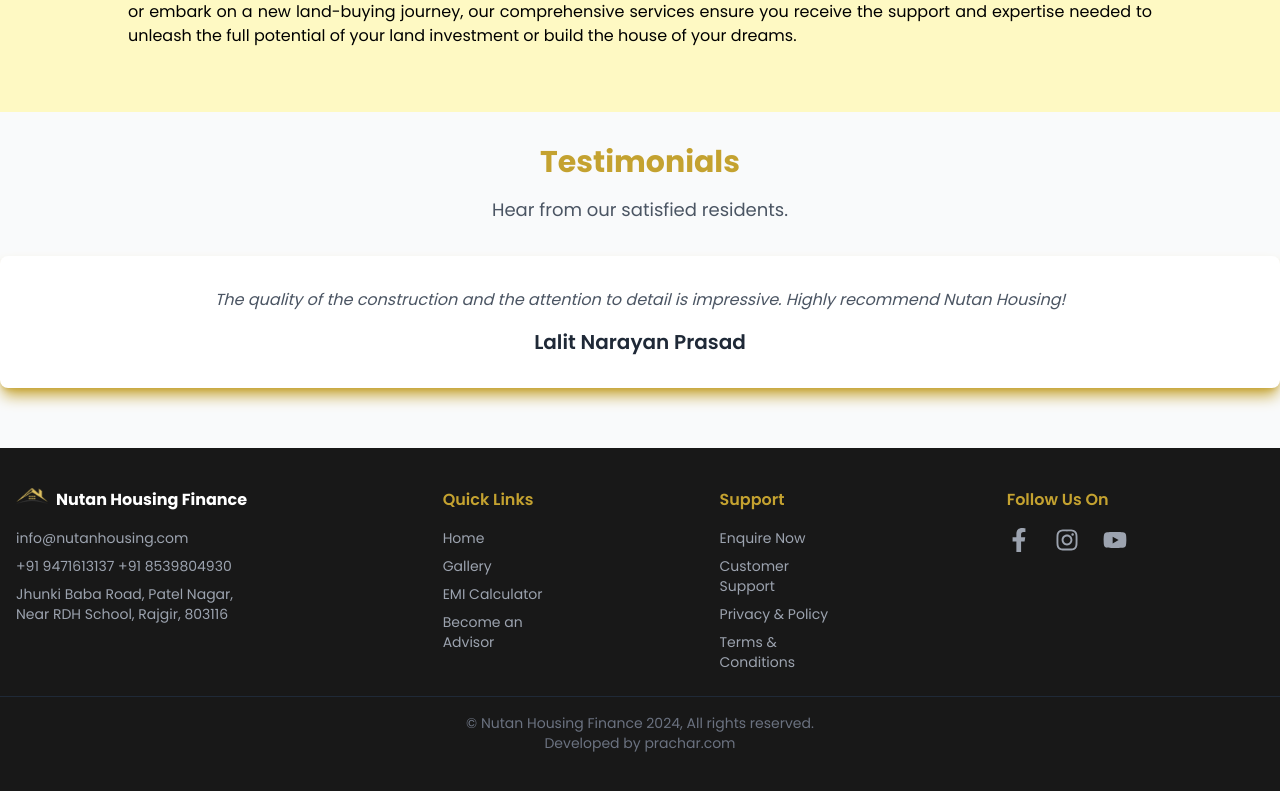
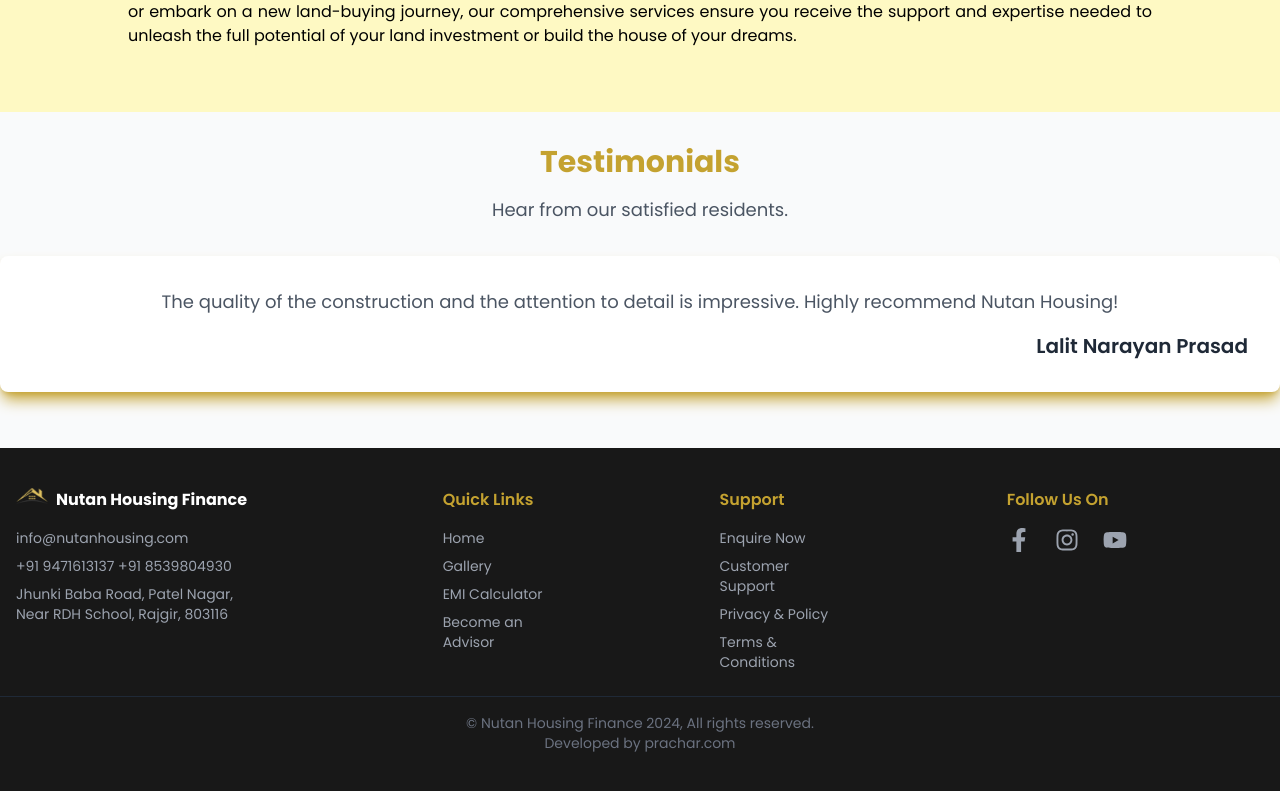
Before and after one commit to meaviishek/Nutan-Housing, a React (Vite) app in the folder Frontend/: page / in a window 1280 px wide. Shown: the part 2386-3177 px from the top of the page. Built offline with nearby package versions, Linux system fonts and the light colour scheme.

Commit message:
first commit

```diff
--- a/Frontend/src/components/pages/Home.jsx
+++ b/Frontend/src/components/pages/Home.jsx
@@ -115,8 +115,8 @@
         </div>
         <div className="max-w-7xl mx-auto text-center h-40">
           <div className="bg-white rounded-lg shadow-lg shadow-primary p-8 transition-transform duration-300 ease-in-out">
-            <p className="text-gray-600 italic mb-4">{testimonialsData[currentIndex].testimonial}</p>
-            <h3 className="text-xl font-semibold text-gray-800">{testimonialsData[currentIndex].name}</h3>
+            <p className="text-gray-600 text-lg mb-4">{testimonialsData[currentIndex].testimonial}</p>
+            <h3 className="text-xl text-end font-semibold text-gray-800">{testimonialsData[currentIndex].name}</h3>
           </div>
         </div>
       </section>
```
